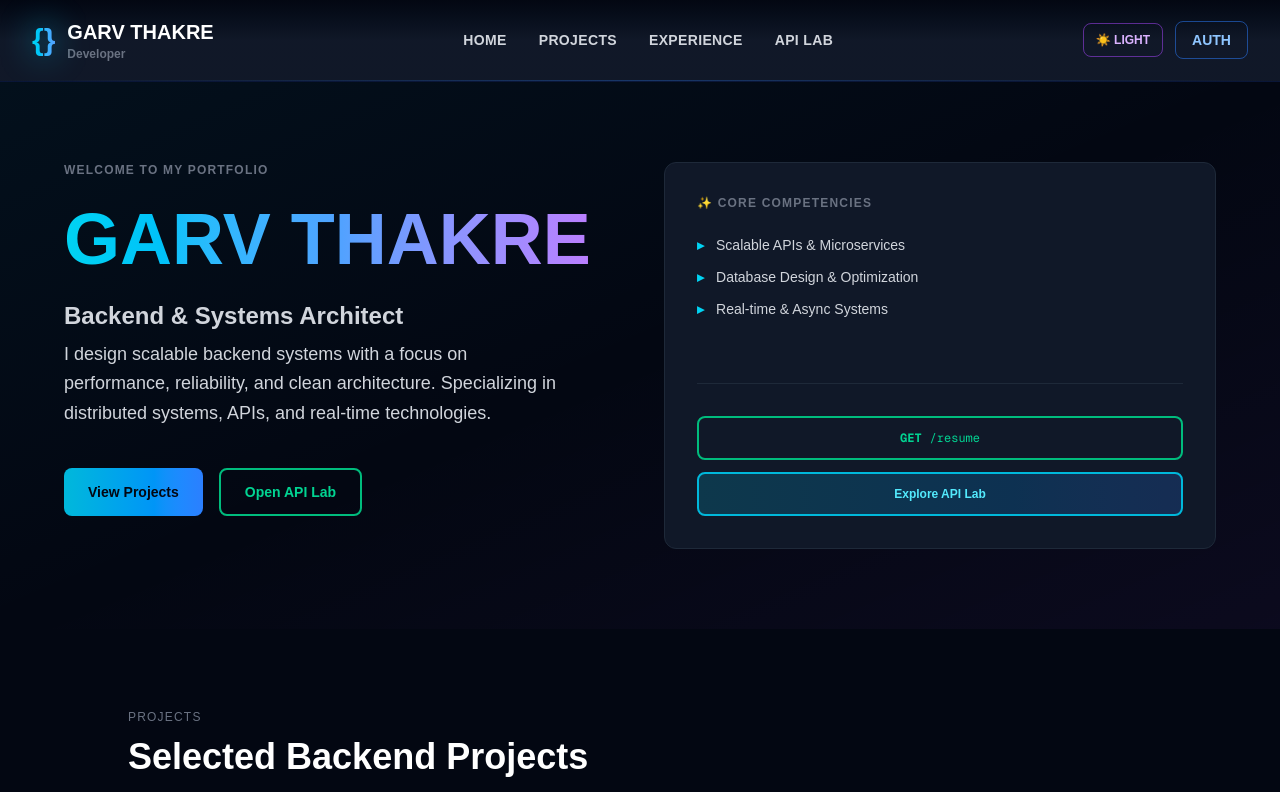
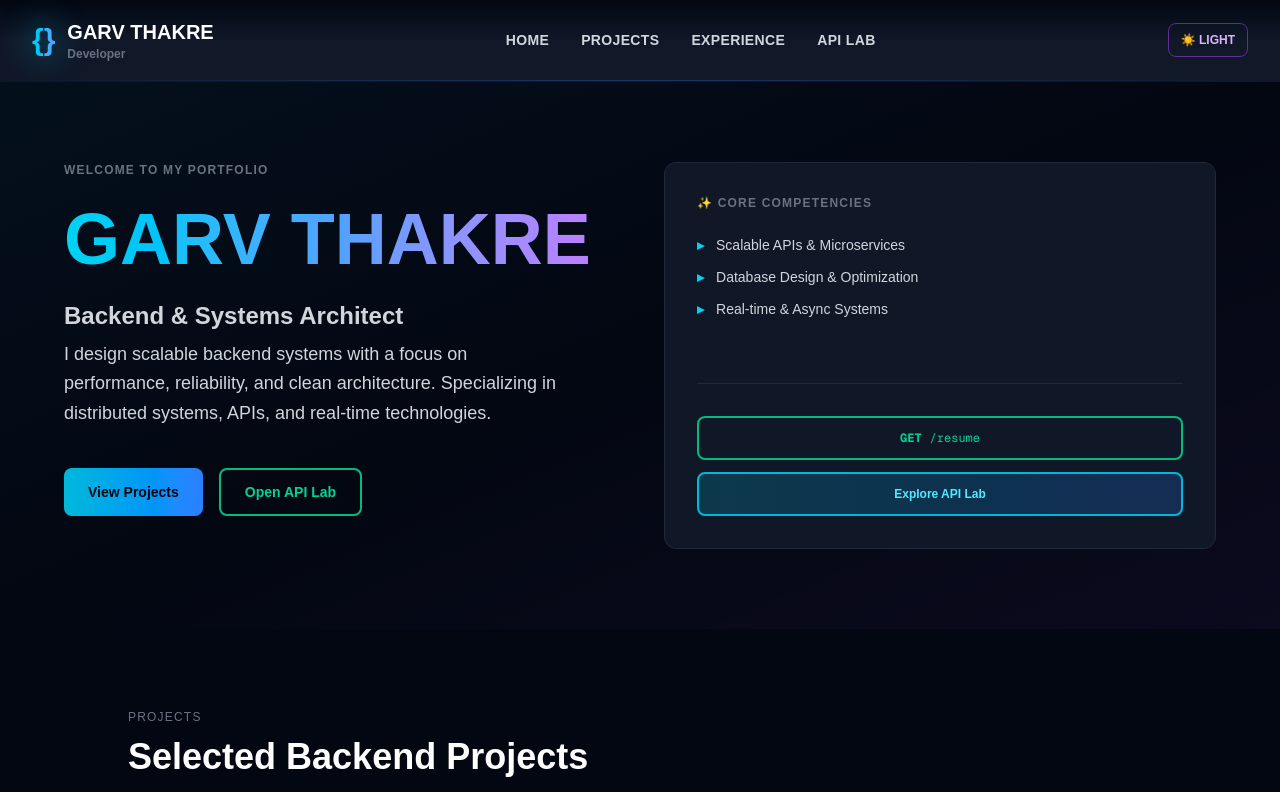
Before and after one commit to garvthakre/G-Forge, a Next.js app in the folder ui/: page / in a window 1280 px wide. Shown: the top 792 px of the page. Built offline with nearby package versions, Linux system fonts and the light colour scheme.

Commit message:
chore : remove the auth button

```diff
--- a/ui/app/components/header.tsx
+++ b/ui/app/components/header.tsx
@@ -138,20 +138,7 @@ const Header = () => {
             {theme === "dark" ? " ☀️ LIGHT" : "🌙 DARK"}
           </button>
 
-          <button
-            className={`relative group px-4 py-2 text-sm font-semibold rounded-lg transition-all duration-300 ${
-              theme === "dark"
-                ? "border border-blue-500/50 text-blue-300 hover:border-blue-400 hover:bg-blue-500/10 hover:shadow-lg hover:shadow-blue-500/20"
-                : "border border-green-600 text-green-700 hover:bg-green-600 hover:text-white"
-            }`}
-          >
-            <div
-              className={`absolute inset-0 rounded-lg opacity-0 group-hover:opacity-100 transition-opacity duration-300 ${
-                theme === "dark" ? "bg-blue-500/10" : "bg-green-600/20"
-              }`}
-            ></div>
-            <span className="relative">AUTH</span>
-          </button>
+
         </div>
       </div>
 
```
